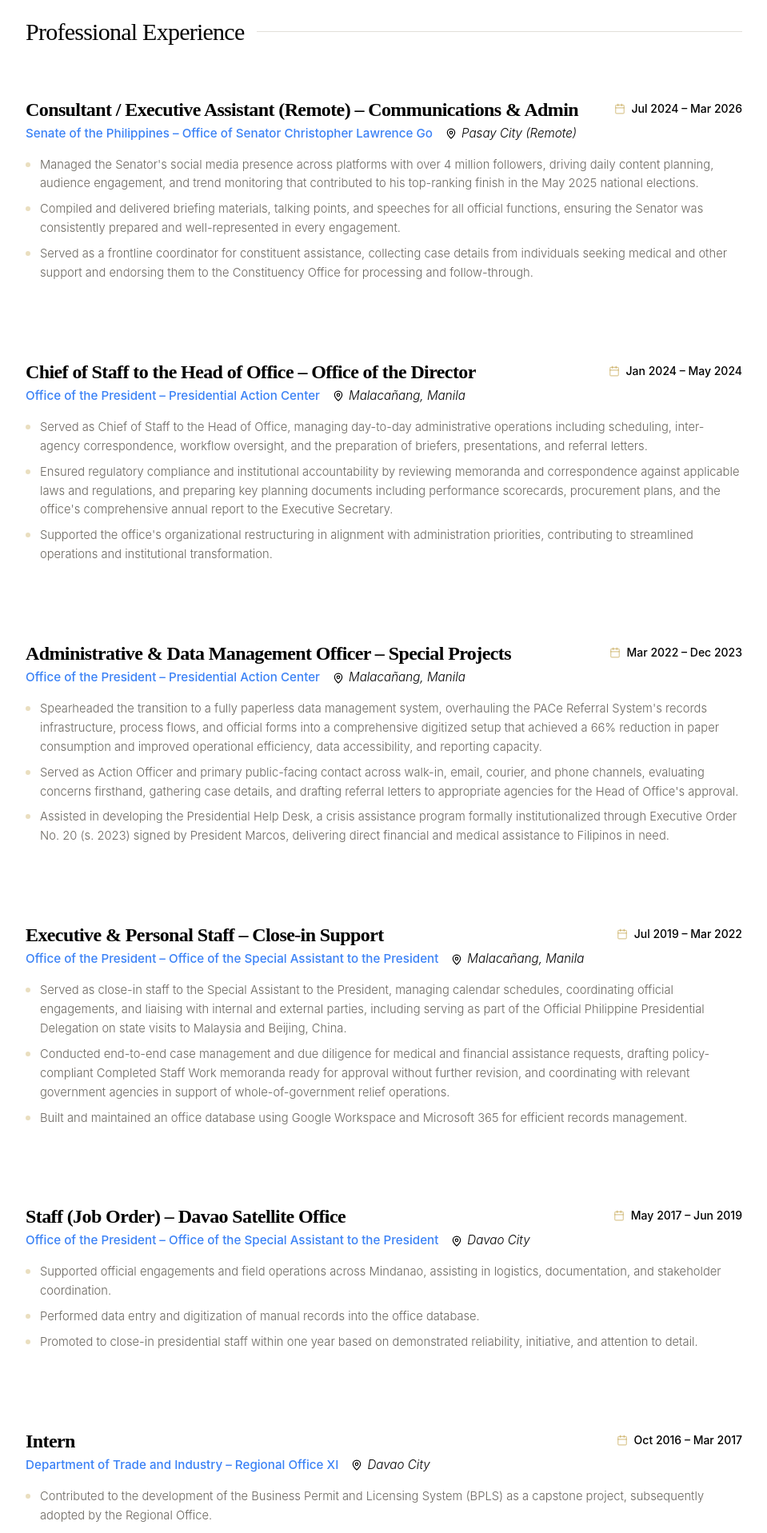
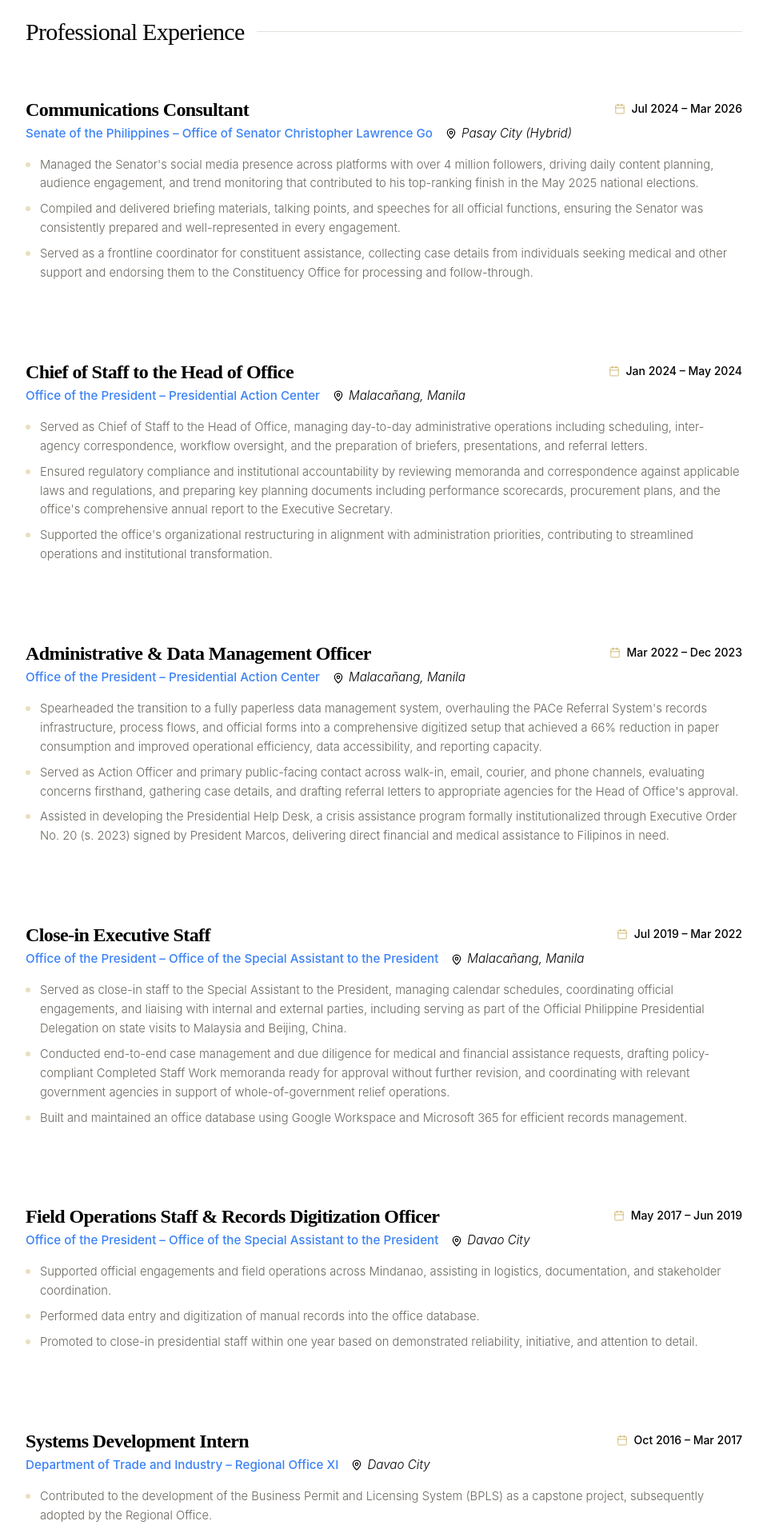
Before and after one commit to nikko-caharian/Nikko-s-Portfolio, a React (Vite) app: page /about in a window 1280 px wide. Shown: the part 740-2657 px from the top of the page at 80% size, without its empty margins (160-1119 px from the left). Built offline with nearby package versions, Linux system fonts and the light colour scheme.

Commit message:
Update About.tsx

```diff
--- a/src/pages/About.tsx
+++ b/src/pages/About.tsx
@@ -67,10 +67,10 @@
           </motion.h2>
           <div className="space-y-12">
             <ExperienceItem
-              title="Consultant / Executive Assistant (Remote) – Communications & Admin"
+              title="Communications Consultant"
               org="Senate of the Philippines – Office of Senator Christopher Lawrence Go"
               period="Jul 2024 – Mar 2026"
-              location="Pasay City (Remote)"
+              location="Pasay City (Hybrid)"
               description={[
                 "Managed the Senator's social media presence across platforms with over 4 million followers, driving daily content planning, audience engagement, and trend monitoring that contributed to his top-ranking finish in the May 2025 national elections.",
                 "Compiled and delivered briefing materials, talking points, and speeches for all official functions, ensuring the Senator was consistently prepared and well-represented in every engagement.",
@@ -78,7 +78,7 @@
               ]}
             />
             <ExperienceItem
-              title="Chief of Staff to the Head of Office – Office of the Director"
+              title="Chief of Staff to the Head of Office"
               org="Office of the President – Presidential Action Center"
               period="Jan 2024 – May 2024"
               location="Malacañang, Manila"
@@ -89,7 +89,7 @@
               ]}
             />
             <ExperienceItem
-              title="Administrative & Data Management Officer – Special Projects"
+              title="Administrative & Data Management Officer"
               org="Office of the President – Presidential Action Center"
               period="Mar 2022 – Dec 2023"
               location="Malacañang, Manila"
@@ -100,7 +100,7 @@
               ]}
             />
             <ExperienceItem
-              title="Executive & Personal Staff – Close-in Support"
+              title="Close-in Executive Staff"
               org="Office of the President – Office of the Special Assistant to the President"
               period="Jul 2019 – Mar 2022"
               location="Malacañang, Manila"
@@ -111,7 +111,7 @@
               ]}
             />
             <ExperienceItem
-              title="Staff (Job Order) – Davao Satellite Office"
+              title="Field Operations Staff & Records Digitization Officer"
               org="Office of the President – Office of the Special Assistant to the President"
               period="May 2017 – Jun 2019"
               location="Davao City"
@@ -122,7 +122,7 @@
               ]}
             />
             <ExperienceItem
-              title="Intern"
+              title="Systems Development Intern"
               org="Department of Trade and Industry – Regional Office XI"
               period="Oct 2016 – Mar 2017"
               location="Davao City"
```
